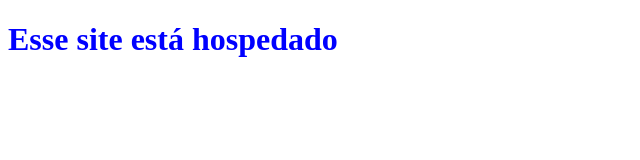
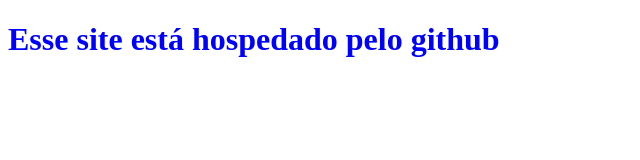
Before and after one commit to allysonlipe/teste-githubpages, a plain HTML site: page index.html in a window 1280 px wide. Shown: the whole page, without its empty margins (0-640 px from the left). Drawn offline with Linux system fonts and the light colour scheme.

Commit message:
atualizacao do site

```diff
--- a/index.html
+++ b/index.html
@@ -7,6 +7,6 @@
     <link rel="stylesheet" href="styles.css">
 </head>
 <body>
-    <h1>Esse site está hospedado</h1>
+    <h1>Esse site está hospedado pelo github</h1>
 </body>
 </html>
```
